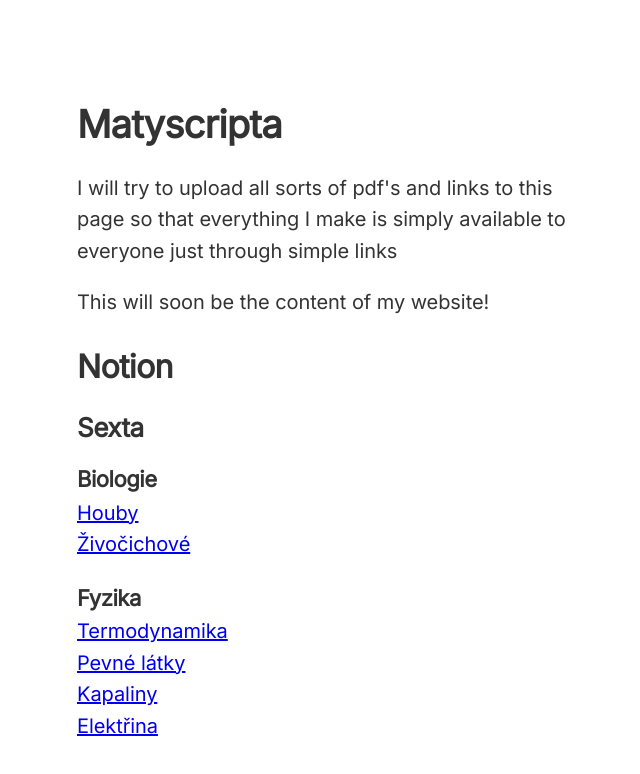
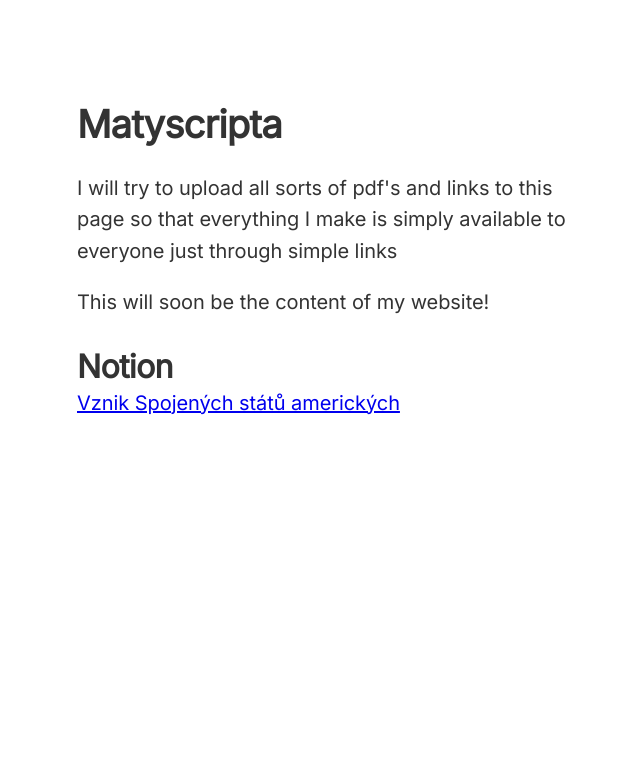
Before and after one commit to MMatty8137/matyscripta, a plain HTML site: page index.html in a window 1280 px wide. Shown: the whole page, without its empty margins (313-953 px from the left). Drawn offline with Linux system fonts and the light colour scheme.

Commit message:
Update index.html

```diff
--- a/index.html
+++ b/index.html
@@ -95,20 +95,7 @@ background-color: #FFFFFF; /* Green */
       <button type="button" class="collapsible"><h2>Notion</h2></button>
 <div class="content">
 
-
-
-      <h3>Sexta</h3>
-      <h4>Biologie</h4>
-      	<a href="/uploads/media/houby-2023-06-05.pdf">Houby</a>
-        <br>
-		<a href="/uploads/media/zivocichove-2023-06-05.pdf">Živočichové</a>
-        <br>
-      <h4>Fyzika</h4>
-      	<a href="/uploads/media/termodynamika-2023-06-05.pdf">Termodynamika</a><br>
-        <a href="/uploads/media/pevne-latky-2023-06-05.pdf">Pevné látky</a><br>
-        <a href="/uploads/media/kapaliny-2023-06-05.pdf">Kapaliny</a><br>
-        <a href="/uploads/media/elektrina-2023-06-05.pdf">Elektřina</a><br>
-        </div>
+      	<a href="https://docs.google.com/document/d/1u682L1WHR8DR4t-WYeRhVIiSaTOsok8m46JBlGuVAOs/edit?usp=sharing">Vznik Spojených států amerických</a>
     </main>
   </body>
 </html>
```
